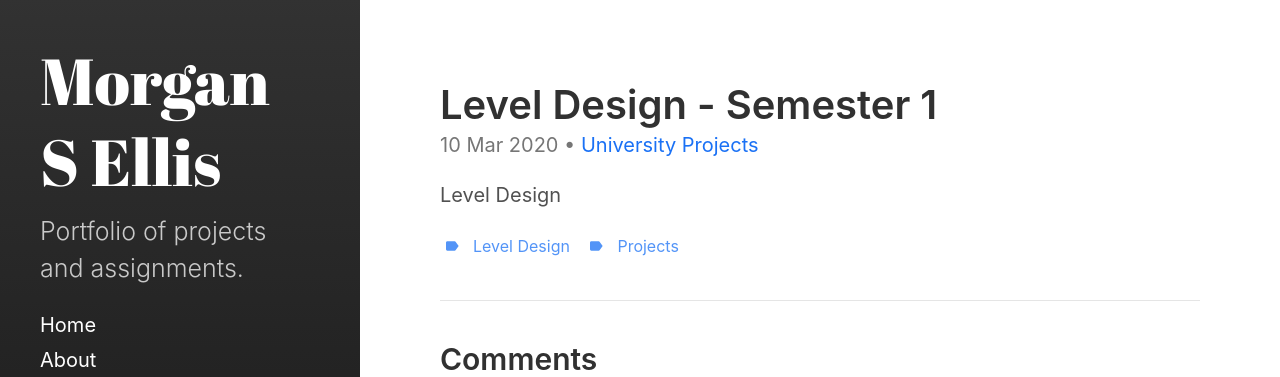
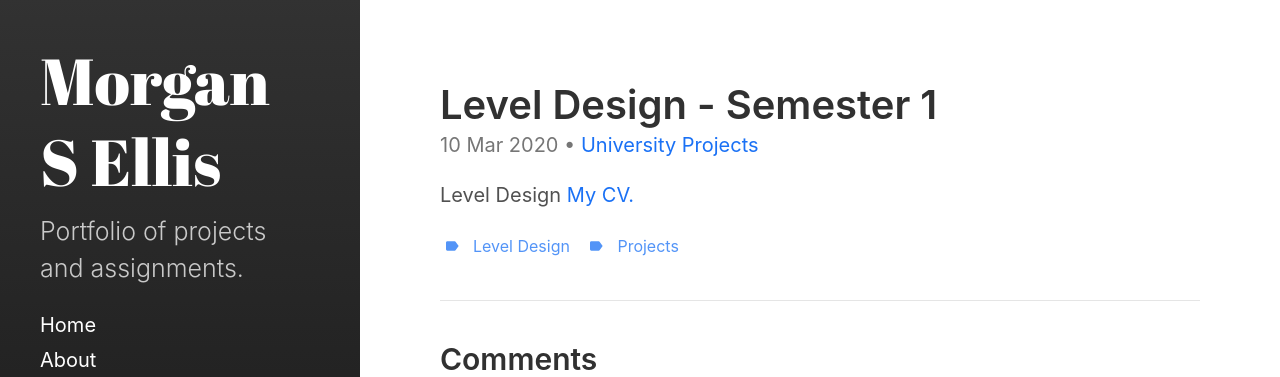
Before and after one commit to morgansellis/MorganSEllis.github.io, a Jekyll site: the page built from _posts/2020-03-10-Level-Design-Semester-1.md, in a window 1280 px wide. Shown: the top 377 px of the page. Built offline with Jekyll 4.4.1, drawn with Linux system fonts in a browser that asks for light colours.

```diff
--- a/_posts/2020-03-10-Level-Design-Semester-1.md
+++ b/_posts/2020-03-10-Level-Design-Semester-1.md
@@ -9,3 +9,4 @@ tags:
 ---
 
 Level Design
+<a href="https://github.com/morgansellis/morgansellis.github.io/blob/master/docs/CT5016-s1800644-CTF-Factory-MorganEllis-100320-2006-146.pdf" target="_blank">My CV.</a>
```
